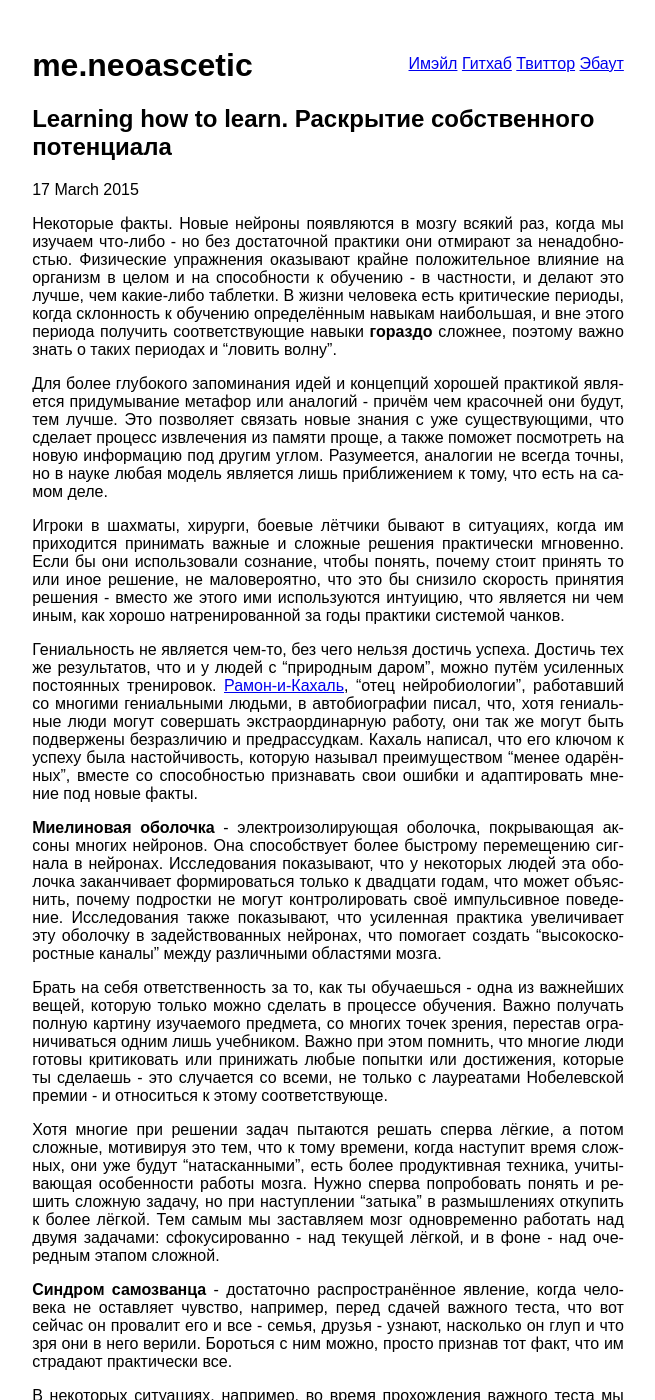
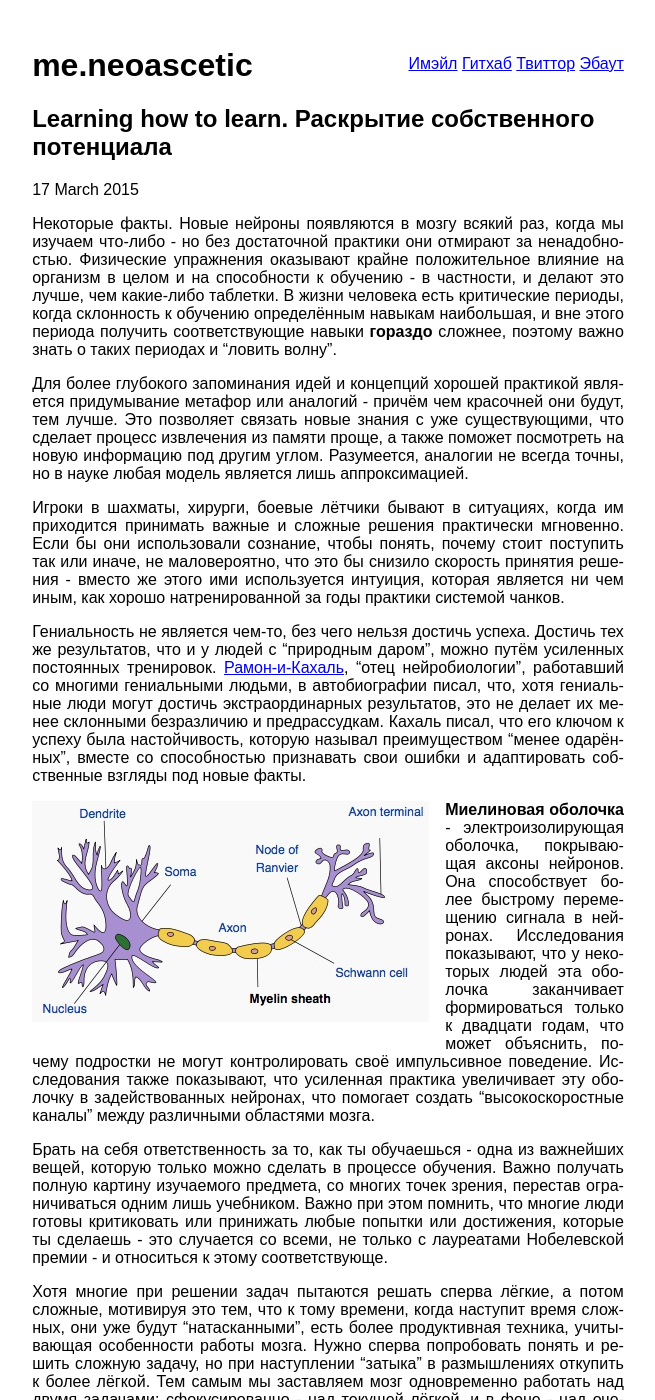
Before and after one commit to hacknug/iguides, a Jekyll site: the page built from _posts/2015-03-17-learning-how-to-learn-unlock-your-potential.md, in a window 1280 px wide and 1400 px high. Shown: the whole window, without its empty margins (312-967 px from the left). Built offline with Jekyll 4.4.1, drawn with Linux system fonts in a browser that asks for light colours; Markdown is read by kramdown in place of the engine named in the settings; comment, search, counter and statistics services are not loaded; a style sheet for code colours, icons or effects is not loaded; some of the changed text lies outside the part shown.

Commit message:
Done with "Learning how to learn"

```diff
--- a/_posts/2015-03-17-learning-how-to-learn-unlock-your-potential.md
+++ b/_posts/2015-03-17-learning-how-to-learn-unlock-your-potential.md
@@ -16,32 +16,35 @@ title: Learning how to learn. Раскрытие собственного пот
 Это позволяет  связать новые  знания с уже  существующими, что  сделает процесс
 извлечения из памяти проще, а также  поможет посмотреть на новую информацию под
 другим углом.  Разумеется, аналогии не  всегда точны,  но в науке  любая модель
-является лишь приближением к тому, что есть на самом деле.
+является лишь аппроксимацией.
 
 Игроки  в  шахматы,  хирурги,  боевые  лётчики бывают  в  ситуациях,  когда  им
 приходится принимать  важные и сложные  решения практически мгновенно.  Если бы
-они  использовали сознание,  чтобы понять,  почему  стоит принять  то или  иное
-решение, не маловероятно, что это бы снизило скорость принятия решения - вместо
-же  этого ими  используются  интуицию, что  является ни  чем  иным, как  хорошо
+они использовали сознание, чтобы понять,  почему стоит поступить так или иначе,
+не  маловероятно, что  это бы  снизило скорость  принятия решения  - вместо  же
+этого  ими используется  интуиция, которая  является  ни чем  иным, как  хорошо
 натренированной за годы практики системой чанков.
 
 Гениальность не является чем-то, без чего нельзя достичь успеха. Достичь тех же
 результатов,  что  и  у  людей  с  "природным  даром",  можно  путём  усиленных
 постоянных тренировок. [Рамон-и-Кахаль][],  "отец нейробиологии", работавший со
 многими гениальными  людьми, в автобиографии  писал, что, хотя  гениальные люди
-могут  совершать экстраординарную  работу,  они так  же  могут быть  подвержены
-безразличию  и предрассудкам.  Кахаль написал,  что  его ключом  к успеху  была
+могут достичь  экстраординарных результатов, это  не делает их  менее склонными
+безразличию  и  предрассудкам. Кахаль  писал,  что  его  ключом к  успеху  была
 настойчивость,  которую  называл  преимуществом "менее  одарённых",  вместе  со
-способностью признавать свои ошибки и адаптировать мнение под новые факты.
+способностью  признавать свои  ошибки  и адаптировать  собственные взгляды  под
+новые факты.
+
+![](/images/learning-how-to-learn/4-neuron.jpg)
 
 **Миелиновая  оболочка**  -  электроизолирующая  оболочка,  покрывающая  аксоны
-многих  нейронов.  Она  способствует   более  быстрому  перемещению  сигнала  в
-нейронах.  Исследования   показывают,  что  у  некоторых   людей  эта  оболочка
-заканчивает формироваться только к двадцати  годам, что может объяснить, почему
-подростки  не могут  контролировать своё  импульсивное поведение.  Исследования
-также   показывают,  что   усиленная  практика   увеличивает  эту   оболочку  в
-задействованных нейронах, что помогает  создать "высокоскоростные каналы" между
-различными областями мозга.
+нейронов.  Она  способствует более  быстрому  перемещению  сигнала в  нейронах.
+Исследования  показывают,  что  у  некоторых  людей  эта  оболочка  заканчивает
+формироваться только  к двадцати годам,  что может объяснить,  почему подростки
+не  могут  контролировать  своё   импульсивное  поведение.  Исследования  также
+показывают, что  усиленная практика увеличивает эту  оболочку в задействованных
+нейронах,  что  помогает  создать "высокоскоростные  каналы"  между  различными
+областями мозга.
 
 Брать на  себя ответственность  за то,  как ты обучаешься  - одна  из важнейших
 вещей, которую только можно сделать  в процессе обучения. Важно получать полную
```
Also changed, not shown: other parts of _posts/2015-03-17-learning-how-to-learn-unlock-your-potential.md (+12 -0 lines), images/learning-how-to-learn/3-memory.jpg, images/learning-how-to-learn/4-neuron.jpg (added).
